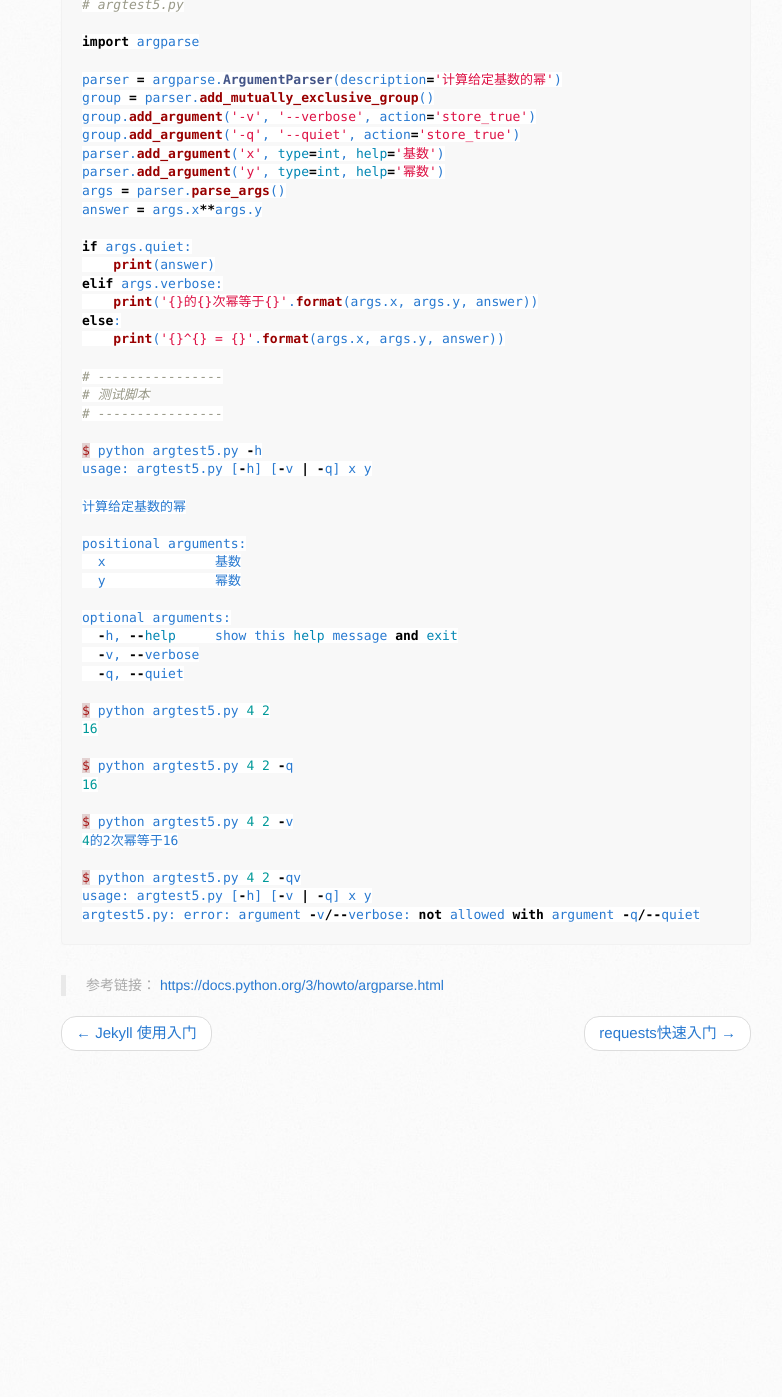
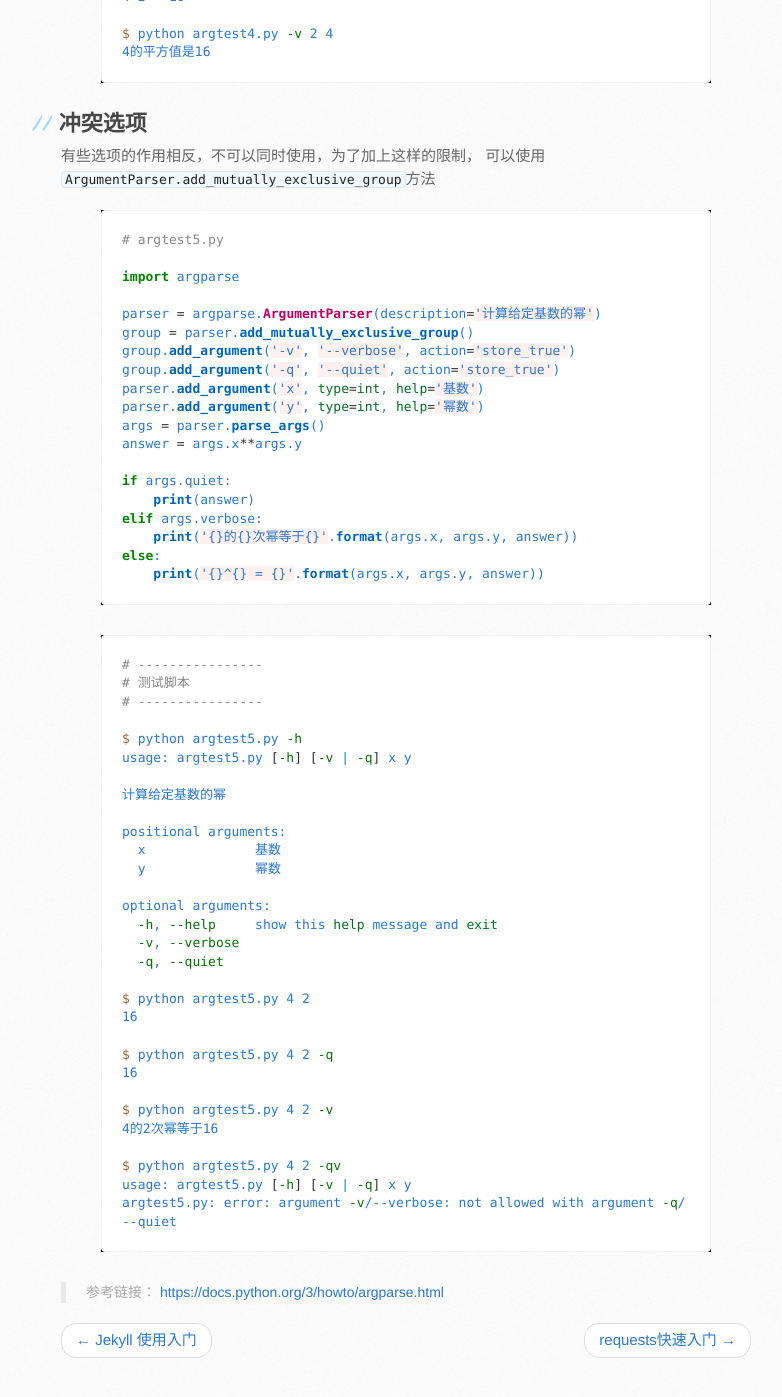
Before and after one commit to baiyangcao/baiyangcao.github.io, a Jekyll site: the page built from _posts/2016-10-18-argparse-basic.md, in a window 1280 px wide and 1400 px high, scrolled down 4274 px. Shown: the top 1397 px of the window, without its empty margins (109-891 px from the left). Built offline with Jekyll 4.4.1, drawn with Linux system fonts in a browser that asks for light colours; nearby versions of some CDN libraries; library files that are not in the unit come from our copies; before the commit the page ends 5367 px from its top, so only the background shows below that; some of the changed text lies outside the part shown.

Commit message:
修复 argparse basic 文章代码样式问题

````diff
--- a/_posts/2016-10-18-argparse-basic.md
+++ b/_posts/2016-10-18-argparse-basic.md
@@ -20,13 +21,15 @@
 
 首先从一个不带任何参数的脚本开始，新建一个脚本，输入以下内容：
 
-```python
+{% highlight python %}
 # argtest1.py
 
 import argparse
 parser = argparse.ArgumentParser()
 parser.parse_args()
+{% endhighlight %}
 
+{% highlight Shell Session %}
 # ----------------
 # 测试脚本
 # ----------------
@@ -50,7 +53,7 @@
 $ python argtest1 foo
 usage: argtest1.py [-h]
 argtest1.py: error: unrecognized arguments: foo
-```
+{% endhighlight %}
 
 从上面可以看出，argparse模块提供了两个个基本功能：
 
@@ -64,11 +67,11 @@
 为命令行工具添加参数可以使用`ArgumentParser.add_argument`方法，
 然后可以在脚本中调用`ArgumentParser.parse_args`方法获取脚本执行时设置的参数值
 
-```python
+{% highlight python %}
 ArgumentParser.add_argument(name or flags...
   [, action][, nargs][, const][, default][, type]
   [, choices][, required][, help][, metavar][, dest])
-```
+{% endhighlight %}
 
 函数原型如上，参数含义分别为（其中加粗的参数为将会涉及到的）：
 
@@ -88,7 +91,7 @@
 
 ### 位置参数
 
-```python
+{% highlight python %}
 # argtest2.py
 
 import argparse
@@ -97,7 +100,9 @@
 parser.add_argument('square', help='计算给定值的平方值', type=int)
 args = parser.parse_args()
 print(args.square**2)
+{% endhighlight %}
 
+{% highlight Shell Session %}
 # ----------------
 # 测试脚本
 # ----------------
@@ -118,11 +123,11 @@
 $ python argtest2.py four
 usage: argtest2.py [-h] square
 argtest2.py: error: argument square: invalid int value: 'four'
-```
+{% endhighlight %}
 
 ### 可选参数
 
-```python
+{% highlight python %}
 # argtest3.py
 
 import argparse
@@ -133,7 +138,9 @@
 args = parser.parse_args()
 if args.verbose:
   print('可见性打开')
+{% endhighlight %}
 
+{% highlight Shell Session %}
 # ----------------
 # 测试脚本
 # ----------------
@@ -141,14 +148,14 @@
 可见性打开
 
 $ python argtest3.py
-```
+{% endhighlight %}
 
  - 添加可选参数的时候，可以提供一个短参数选项(-v)和一个长参数选项(--verbose)，也可以省略短参数
  - `action='store_true`表示参数值储存为True，即在命令行中提供参数时`parser.parse_args`获取的参数值为True，否则为False
 
 ### 同时使用位置参数、可选参数
 
-```python
+{% highlight python %}
 # argtest4.py
 
 import argparse
@@ -166,7 +173,9 @@
   print('{}^2 = {}'.format(args.square, answer))
 else:
   print(answer)
+{% endhighlight %}
 
+{% highlight Shell Session %}
 # ----------------
 # 测试脚本
 # ----------------
@@ -193,14 +202,14 @@
 
 $ python argtest4.py -v 2 4
 4的平方值是16
-```
+{% endhighlight %}
 
 ## 冲突选项
 
 有些选项的作用相反，不可以同时使用，为了加上这样的限制，
 可以使用`ArgumentParser.add_mutually_exclusive_group`方法
 
-```python
+{% highlight python %}
 # argtest5.py
 
 import argparse
@@ -220,7 +229,9 @@
     print('{}的{}次幂等于{}'.format(args.x, args.y, answer))
 else:
     print('{}^{} = {}'.format(args.x, args.y, answer))
+{% endhighlight %}
 
+{% highlight Shell Session %}
 # ----------------
 # 测试脚本
 # ----------------
@@ -251,6 +262,6 @@
 $ python argtest5.py 4 2 -qv
 usage: argtest5.py [-h] [-v | -q] x y
 argtest5.py: error: argument -v/--verbose: not allowed with argument -q/--quiet
-```
+{% endhighlight %}
 
 > 参考链接： <https://docs.python.org/3/howto/argparse.html>
````
Also changed, not shown: other parts of _posts/2016-10-18-argparse-basic.md (+1 -0 lines).
